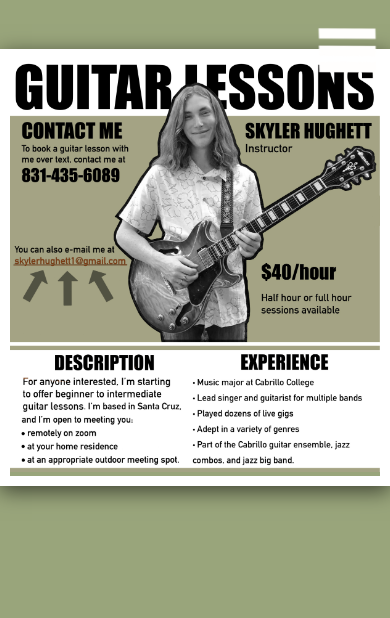
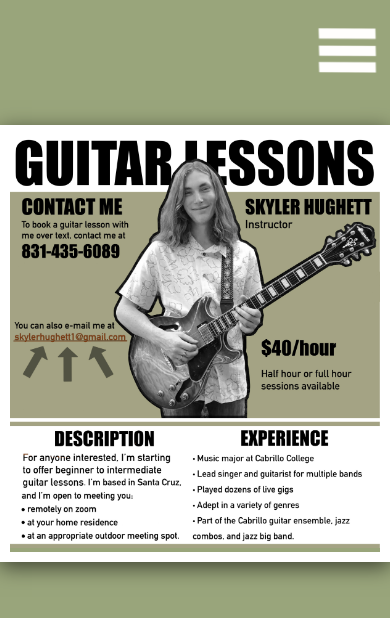
Before and after one commit to dawsongyllenhammer/skyler-music-website, a plain HTML site: page lessons.html in a window 390 px wide. Drawn offline with nearby package versions, Linux system fonts and the light colour scheme.

Commit message:
mobile top add

```diff
--- a/lessons.html
+++ b/lessons.html
@@ -12,6 +12,7 @@
         <label for="toggle" class="label">
             <img src="images/dropdown.png" class="fas fa-bars" alt="">
         </label>
+        <input type="checkbox" name="toggle" id="toggle">
         <ul>
             <li id="active"><a href="index.html">About</a></li>
             <li ><a href="recordings.html">Band Recordings</a></li>
@@ -20,6 +21,9 @@
         </ul>
     </nav>
     <p><br></p>
+    <div class="mobile-top">
+        <br><br><br><br>
+    </div>
     <div class="lessons-pic">
         <img src="images/guitar-lessons-web1.jpg" alt="guitar lessons information" usemap="#workmap">
 <map name="workmap">
--- a/scss/main2.scss
+++ b/scss/main2.scss
@@ -216,6 +216,10 @@ nav ul{
     z-index: 1;
 }
 
+.mobile-top{
+    display: none;
+}
+
     @media only screen and (max-width: 700px){
         .logogrid{
             display: block;
@@ -298,4 +302,8 @@ nav ul{
         .logo{
             width: 100%;
         }
+
+        .mobile-top{
+            display: block;
+        }
     }
```
Also changed, not shown: recordings.html (+4 -1 lines), socials.html (+4 -0 lines), css/main2.css.
